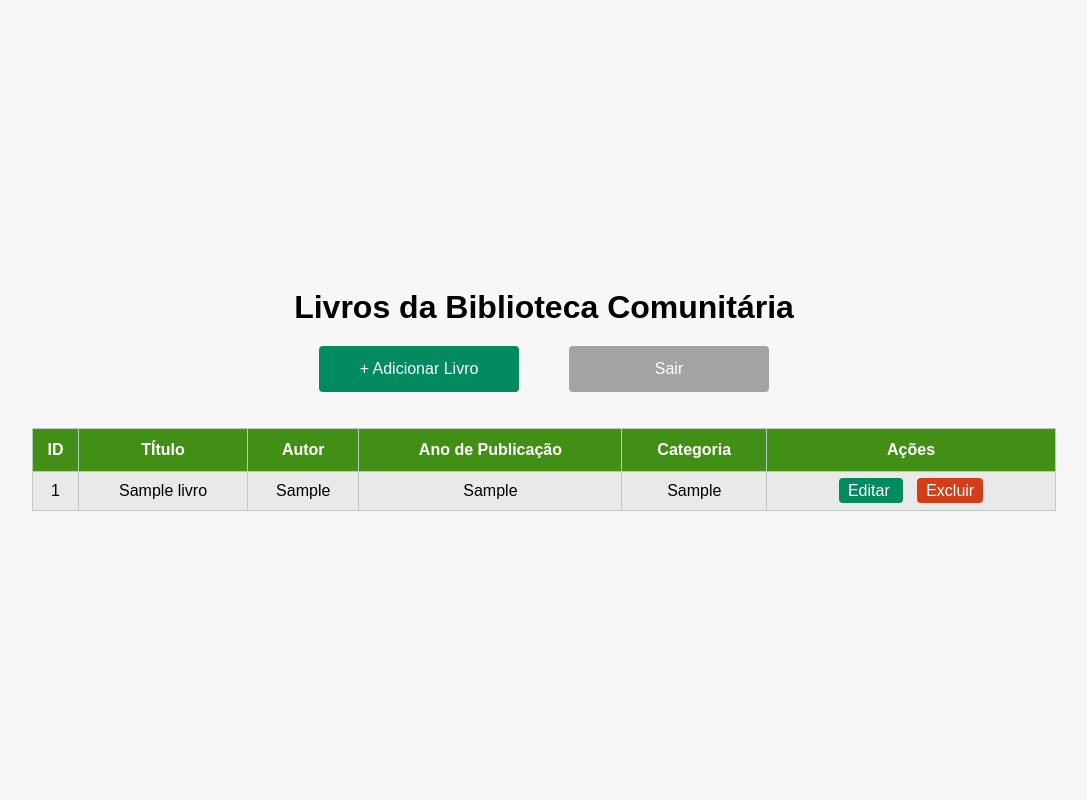
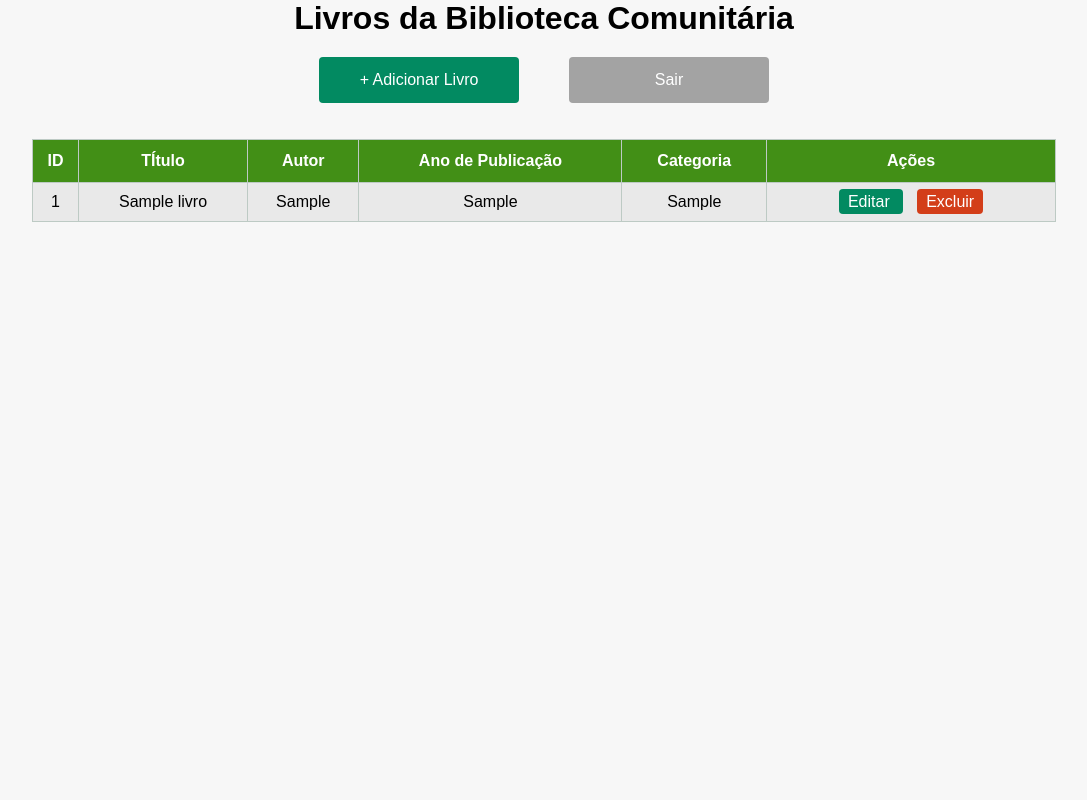
Before and after one commit to aline6664/gestao-de-livros, a PHP site: page /views/livro_index.php in a window 1280 px wide. Shown: the whole page, without its empty margins (96-1183 px from the left). Run offline with PHP 8.4, Linux system fonts and the light colour scheme; tables that the repository leaves empty or names only in its code hold one stand-in row (values such as "Sample post").

Commit message:
Ajuste no lista.css

```diff
--- a/styles/lista.css
+++ b/styles/lista.css
@@ -1,9 +1,9 @@
 .list-container {
-    height: 100%;
     display: flex;
     flex-direction: column;
     justify-content: center;
     align-items: center;
+    margin: 0;
 }
 
 .list {
```
